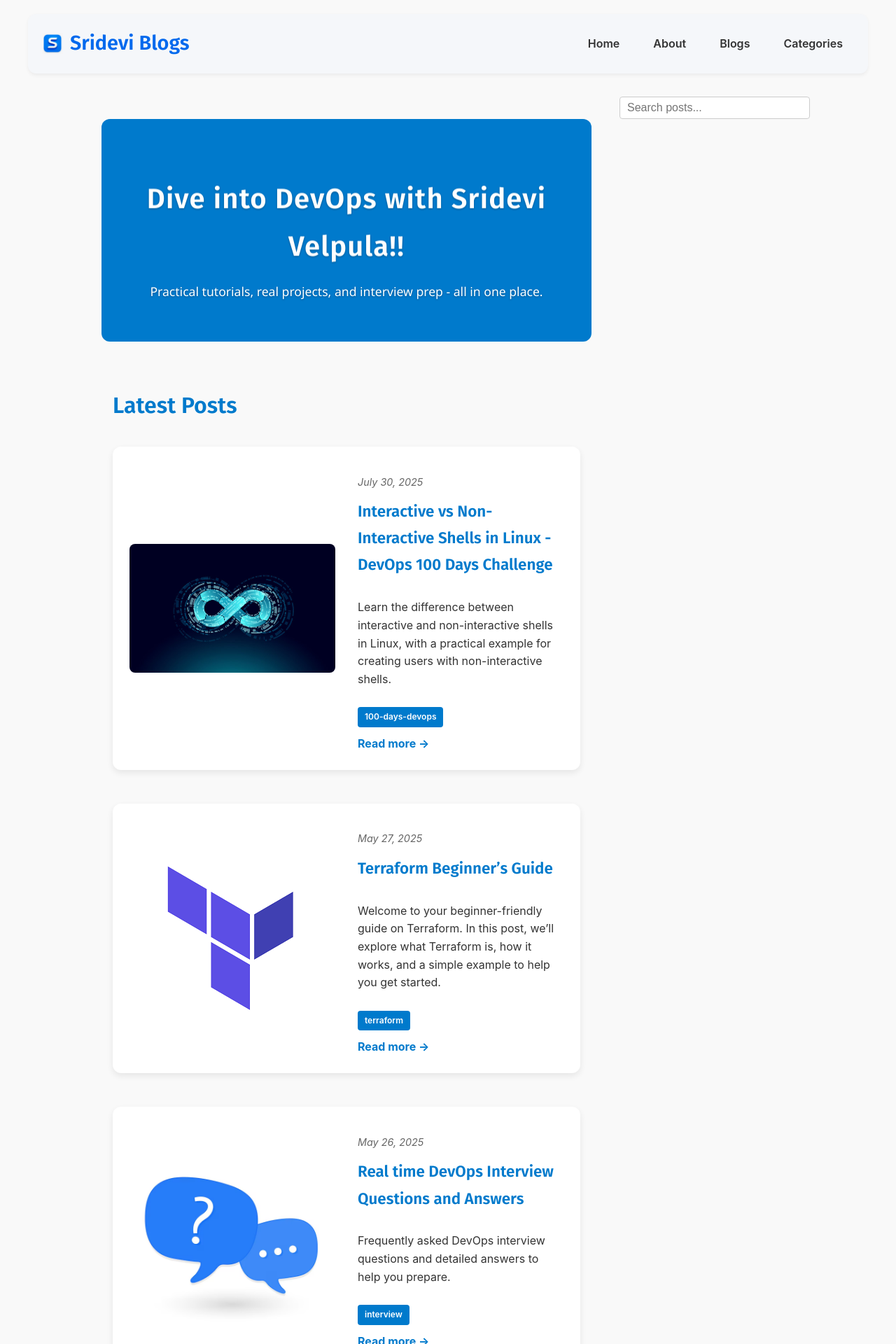
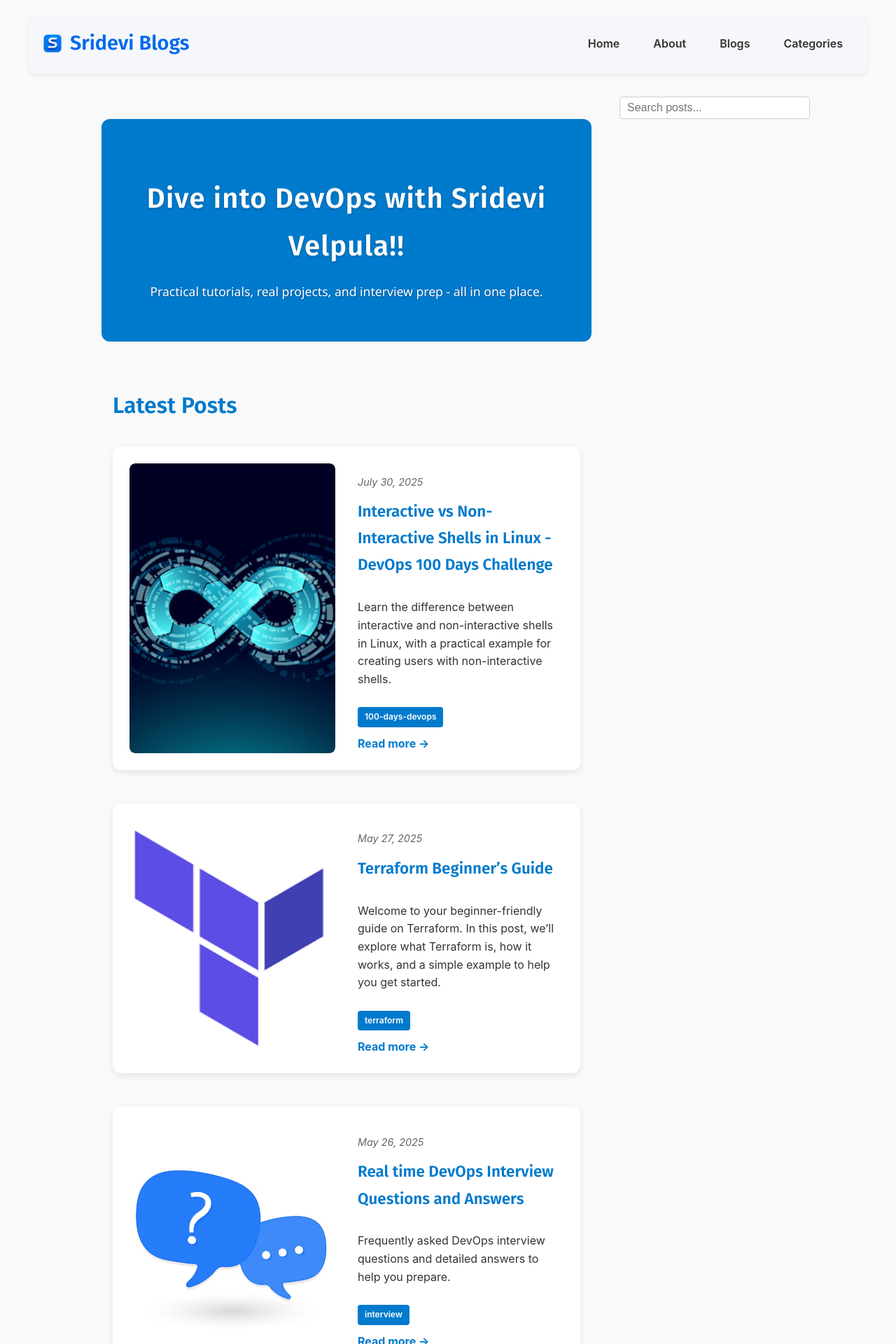
Before and after one commit to srideviblogs/srideviblogs.github.io, a Jekyll site: the page built from index.md, in a window 1280 px wide. Shown: the top 1920 px of the page at 70% size. Built offline with Jekyll 4.4.1, drawn with Linux system fonts in a browser that asks for light colours.

Commit message:
Update custom.css

```diff
--- a/assets/css/custom.css
+++ b/assets/css/custom.css
@@ -511,7 +511,7 @@ header.site-header {
 
 .alt-post-row {
   display: flex;
-  flex-wrap: wrap;
+  flex-wrap: nowrap;
   align-items: stretch;
   margin-bottom: 3rem;
   gap: 2rem;
@@ -520,6 +520,7 @@ header.site-header {
   box-shadow: 0 4px 10px rgba(0, 0, 0, 0.08);
   padding: 1.5rem;
   transition: transform 0.2s ease, box-shadow 0.2s ease;
+  min-height: 280px;
 }
 
 .alt-post-row:hover {
@@ -533,20 +534,26 @@ header.site-header {
 
 .alt-post-image {
   flex: 1 1 45%;
-  max-height: 100%;
-  display: flex;
-  align-items: center;
-  justify-content: center;
+  position: relative;
   overflow: hidden;
   border-radius: 8px;
 }
 
+.alt-post-image::before {
+  content: "";
+  display: block;
+  padding-top: 100%; /* Forces square box if no height from content */
+}
+
 .alt-post-image img {
+  position: absolute;
+  top: 0;
+  left: 0;
   width: 100%;
   height: 100%;
   object-fit: cover;
+  display: block;
   border-radius: 8px;
-  display: block;
 }
 
 .alt-post-content {
```
